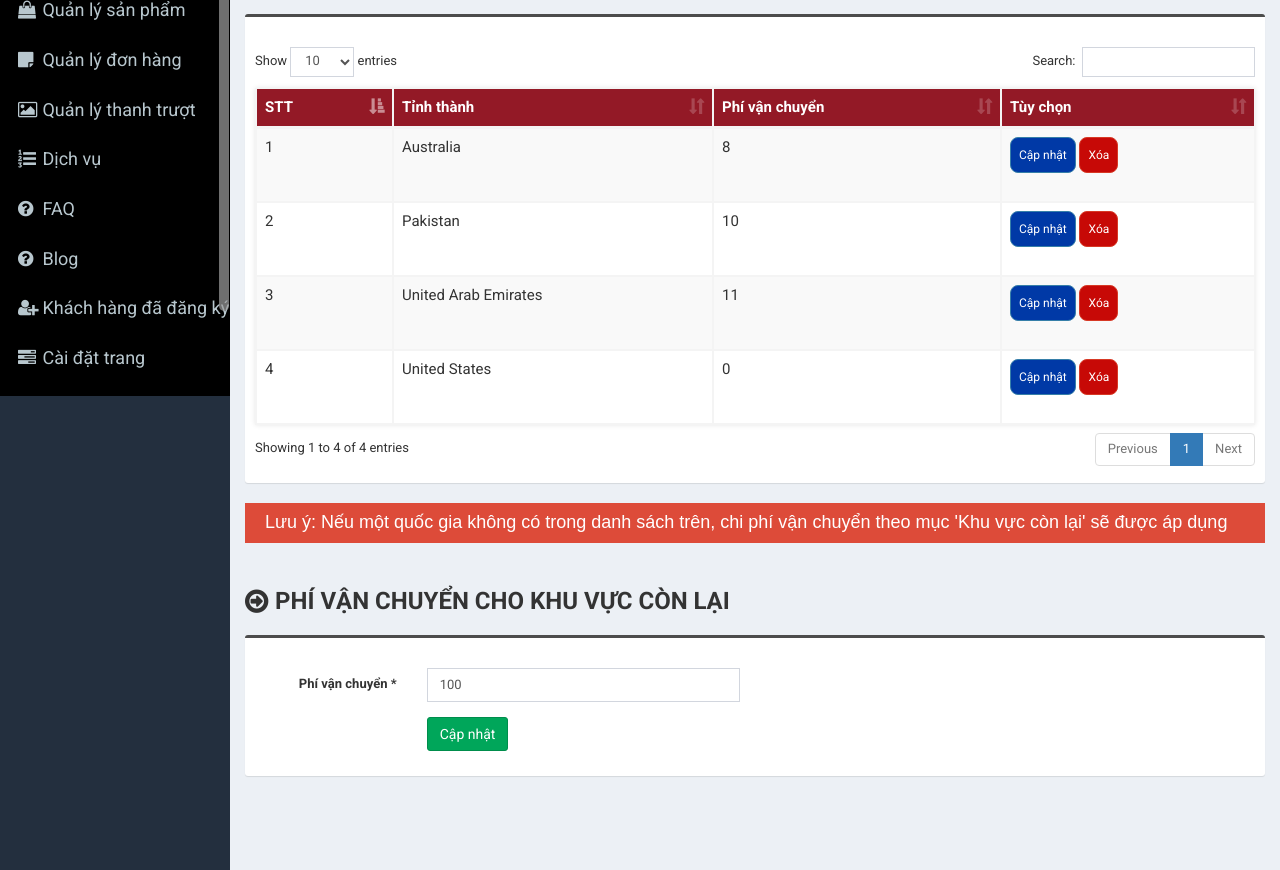
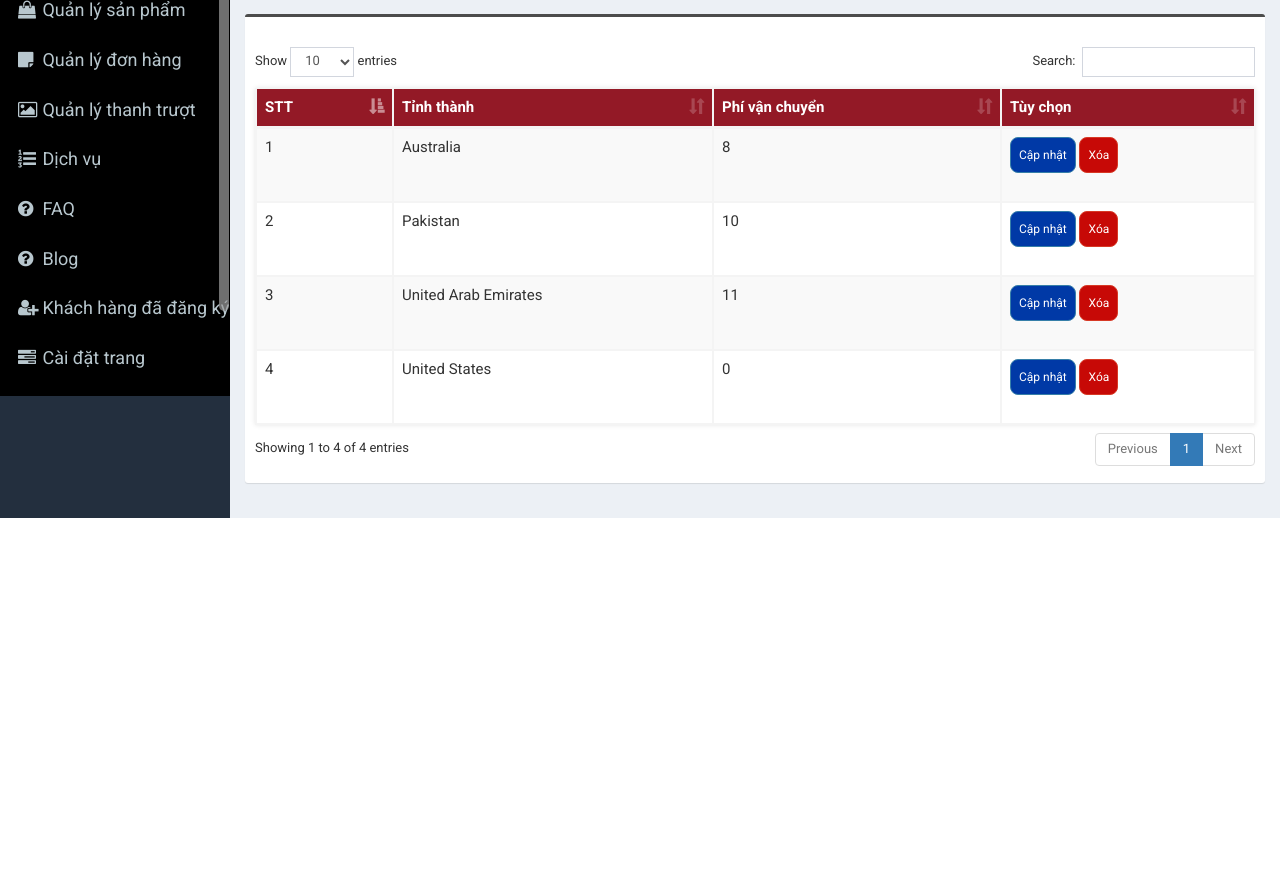
Before and after one commit to viphan31221021781/PTUD_Nhom2_CK, a PHP site: page /admin/shipping-cost.php in a window 1280 px wide. Shown: the part 404-1274 px from the top of the page. After the commit the page ends 922 px from the top, so only its background shows below. Run offline with PHP 8.4, Linux system fonts and the light colour scheme; a user stored in the database is signed in; data comes from the database, SQL or seed files in the repository.

Commit message:
SỬa xí

```diff
--- a/admin/shipping-cost.php
+++ b/admin/shipping-cost.php
@@ -8,7 +8,7 @@ if(isset($_POST['form1'])) {
 
     if(empty($_POST['country_id'])) {
         $valid = 0;
-        $error_message .= 'Bạn phải chọn một quốc gia<br>';
+        $error_message .= 'Bạn phải chọn một tỉnh thành<br>';
     }
 
     if($_POST['amount'] == '') {
@@ -194,54 +194,12 @@ if(isset($_POST['form2'])) {
         </div>
       </div>
 
-      <h4 style="background: #dd4b39;color:#fff;padding:10px 20px;">Lưu ý: Nếu một quốc gia không có trong danh sách trên, chi phí vận chuyển theo mục 'Khu vực còn lại' sẽ được áp dụng</h4>
+
 
 </section>
 
 
-<section class="content-header">
-    <div class="content-header-left">
-        <h1>PHÍ VẬN CHUYỂN CHO KHU VỰC CÒN LẠI</h1>
-    </div>
-</section>
 
-<section class="content">
-
-    <?php
-    $statement = $pdo->prepare("SELECT * FROM tbl_shipping_cost_all WHERE sca_id=1");
-    $statement->execute();
-    $result = $statement->fetchAll(PDO::FETCH_ASSOC);
-    foreach ($result as $row) {
-        $amount = $row['amount'];
-    }
-    ?>
-
-    <div class="row">
-        <div class="col-md-12">
-
-            <form class="form-horizontal" action="" method="post">
-                <div class="box box-info">
-                    <div class="box-body">
-                        <div class="form-group">
-                            <label for="" class="col-sm-2 control-label">Phí vận chuyển <span>*</span></label>
-                            <div class="col-sm-4">
-                                <input type="text" class="form-control" name="amount" value="<?php echo $amount; ?>">
-                            </div>
-                        </div>
-                        <div class="form-group">
-                            <label for="" class="col-sm-2 control-label"></label>
-                            <div class="col-sm-6">
-                                <button type="submit" class="btn btn-success pull-left" name="form2">Cập nhật</button>
-                            </div>
-                        </div>
-                    </div>
-                </div>
-            </form>
-
-
-        </div>
-    </div>
-</section>
 
 
 <div class="modal fade" id="confirm-delete" tabindex="-1" role="dialog" aria-labelledby="myModalLabel" aria-hidden="true">
--- a/header.php
+++ b/header.php
@@ -337,7 +337,8 @@ foreach ($result as $row) {
 	                        $arr_cart_p_current_price[$i] = $value;
 	                    }
 	                    for($i=1;$i<=count($arr_cart_p_qty);$i++) {
-	                    	$row_total_price = floatval($arr_cart_p_current_price[$i]) * floatval($arr_cart_p_qty[$i]);
+	                    	$row_total_price = intval($arr_cart_p_current_price[$i]) * intval($arr_cart_p_qty[$i]);
+
 
 	                        $table_total_price = $table_total_price + $row_total_price;
 	                    }
```
Also changed, not shown: checkout.php (+7 -6 lines).
